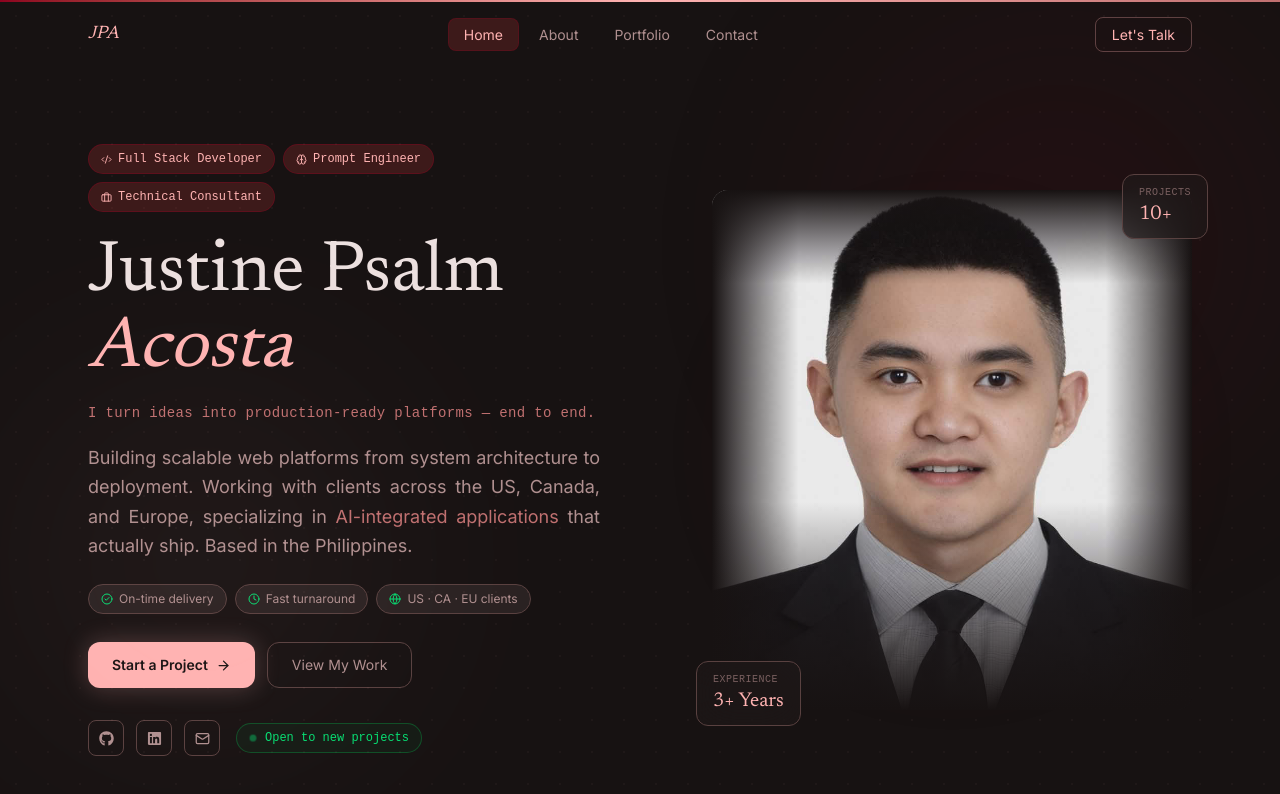
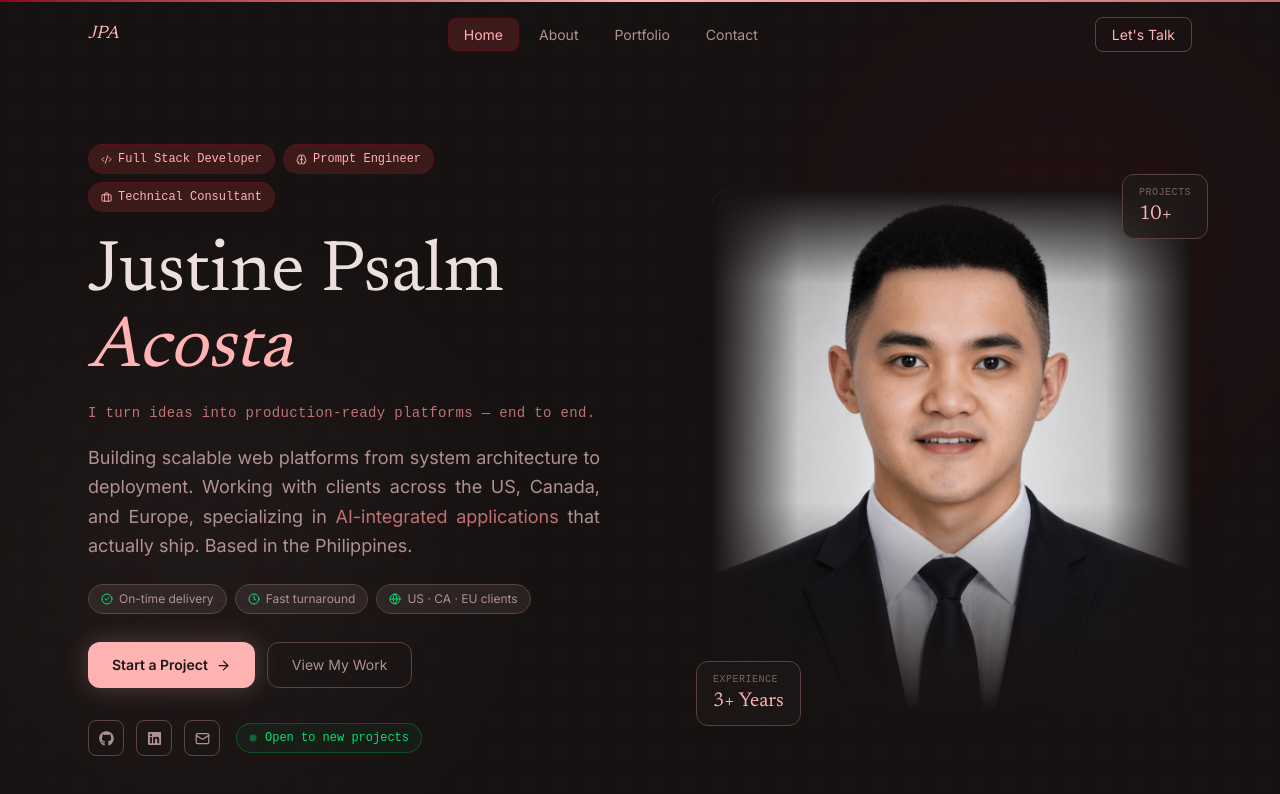
Before and after one commit to Shimmerew23/myPortfolioV1, a Next.js app: page / in a window 1280 px wide. Shown: the top 794 px of the page. Built offline with nearby package versions, Linux system fonts and the light colour scheme.

Commit message:
Profile Update

```diff
--- a/src/components/home/HeroSection.tsx
+++ b/src/components/home/HeroSection.tsx
@@ -189,7 +189,7 @@ export default function HeroSection() {
 
             <div className="relative w-80 h-80 sm:w-96 sm:h-96 md:w-[480px] md:h-[520px] rounded-2xl overflow-hidden border-0">
               <Image
-                src="/images/Profile.png"
+                src="/images/myProfile.jpg"
                 alt="Justine Psalm Acosta"
                 fill
                 sizes="(max-width: 640px) 320px, (max-width: 768px) 384px, 480px"
```
Also changed, not shown: public/images/Profile.png, public/images/myProfile.jpg (added).
